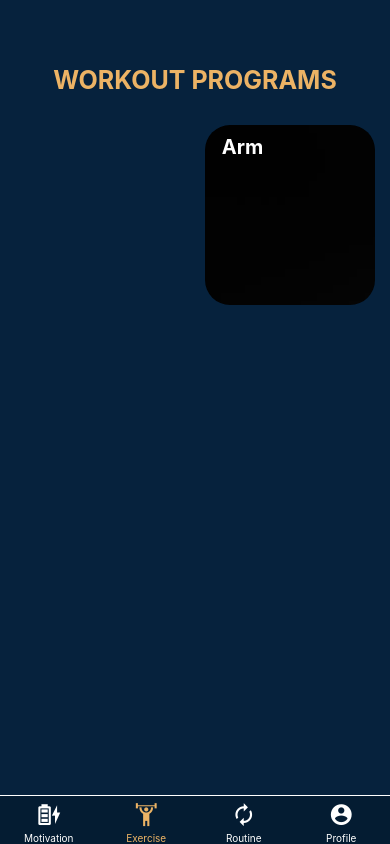
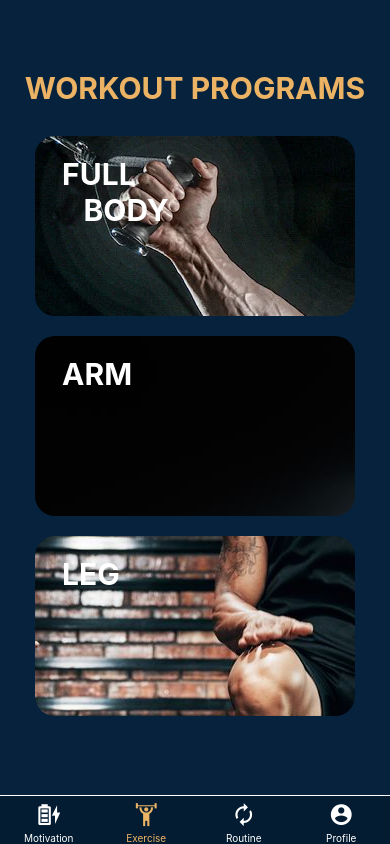
Before and after one commit to fatihalii/EFU-ExerciseApp, a React Native app: screen /Exercise in a window 390 px wide. Built offline with nearby package versions, Linux system fonts and the light colour scheme.

Commit message:
Add files via upload

```diff
--- a/screens/Exercise.js
+++ b/screens/Exercise.js
@@ -21,7 +21,10 @@ const Exercise = () => {
 
 
         <View style={styles.imageContainer}>
-          <View style={styles.rotator}>
+
+
+
+
             <View style={styles.exerciseBox}>
               <ImageBackground
                 source={require("../assets/image1.webp")}
@@ -31,20 +34,42 @@ const Exercise = () => {
                 <Pressable style={styles.exerciseButton} />
               </ImageBackground>
             </View>
-            <Pressable style={styles.exerciseBox} />
+           { // <Pressable style={styles.exerciseBox} />
+           }
+
 
             <View style={styles.exerciseBox}>
               <ImageBackground
                 source={require("../assets/image2.jpeg")}
                 style={styles.buttonImage}
               >
-                <Text style={styles.imageText}> Arm </Text>
+                <Text style={styles.imageText}> ARM </Text>
                 <Pressable style={styles.exerciseButton} />
               </ImageBackground>
             </View>
-            <Pressable style={styles.exerciseBox} />
+            { // <Pressable style={styles.exerciseBox} />
+           }
+
+         <View style={styles.exerciseBox}>
+              <ImageBackground
+                source={require("../assets/image4.jpeg")}
+                style={styles.buttonImage}
+              >
+                <Text style={styles.imageText}> LEG </Text>
+                <Pressable style={styles.exerciseButton} />
+              </ImageBackground>
+            </View>
+           { // <Pressable style={styles.exerciseBox} />
+           }
+
+
+
+
+
+
+
           </View>
-        </View>
+
       </ScrollView>
     </View>
   );
@@ -63,9 +88,11 @@ const styles = StyleSheet.create({
   },
   header: {
     color: "#ECB365",
-    fontSize: 25,
+    fontSize:30,
     fontWeight: "bold",
-    marginTop: 65,
+    marginTop: 70,
+
+
   },
 
   imageContainer: {
@@ -76,14 +103,14 @@ const styles = StyleSheet.create({
     flexWrap:'wrap'
   },
   exerciseBox: {
-    width: 170,
+    width: 320,
     height: 180,
-    borderRadius: 25,
+    borderRadius: 20,
     overflow: "hidden",
     margin: 10,
   },
   exerciseButton: {
-    width: 170,
+    width: 300,
     height: 180,
   },
   buttonImage: {
@@ -92,10 +119,10 @@ const styles = StyleSheet.create({
   imageText: {
     color: "#FFFFFF",
     fontWeight: "bold",
-    marginLeft: 12,
-    marginTop: 10,
+    marginLeft: 20,
+    marginTop: 20,
     textShadowColor: "white",
-    fontSize: 20,
+    fontSize:30,
     textAlign: "left",
   },
  rotator: {
```
Also changed, not shown: screens/Motivation 2.js (added, +24 -0 lines), screens/Profile 2.js (added, +25 -0 lines), assets/profile-icon-9.png (added).
